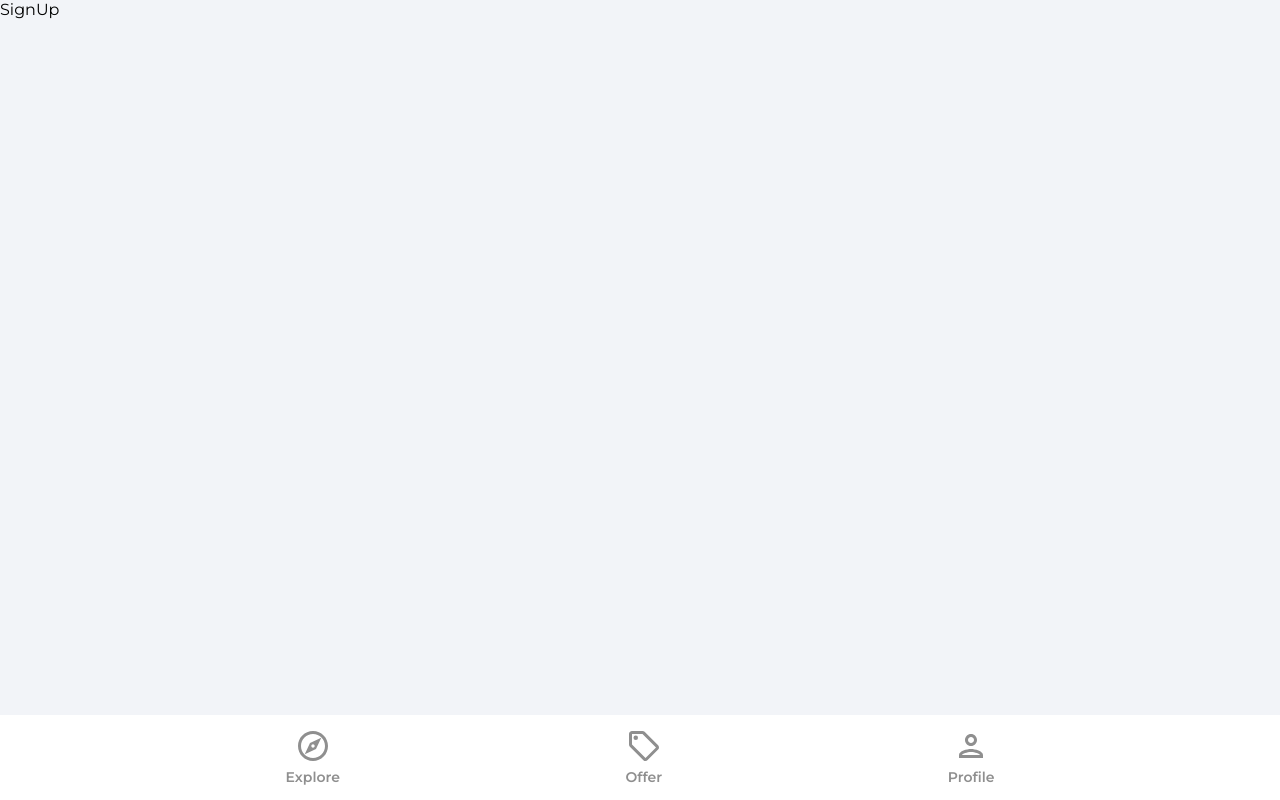
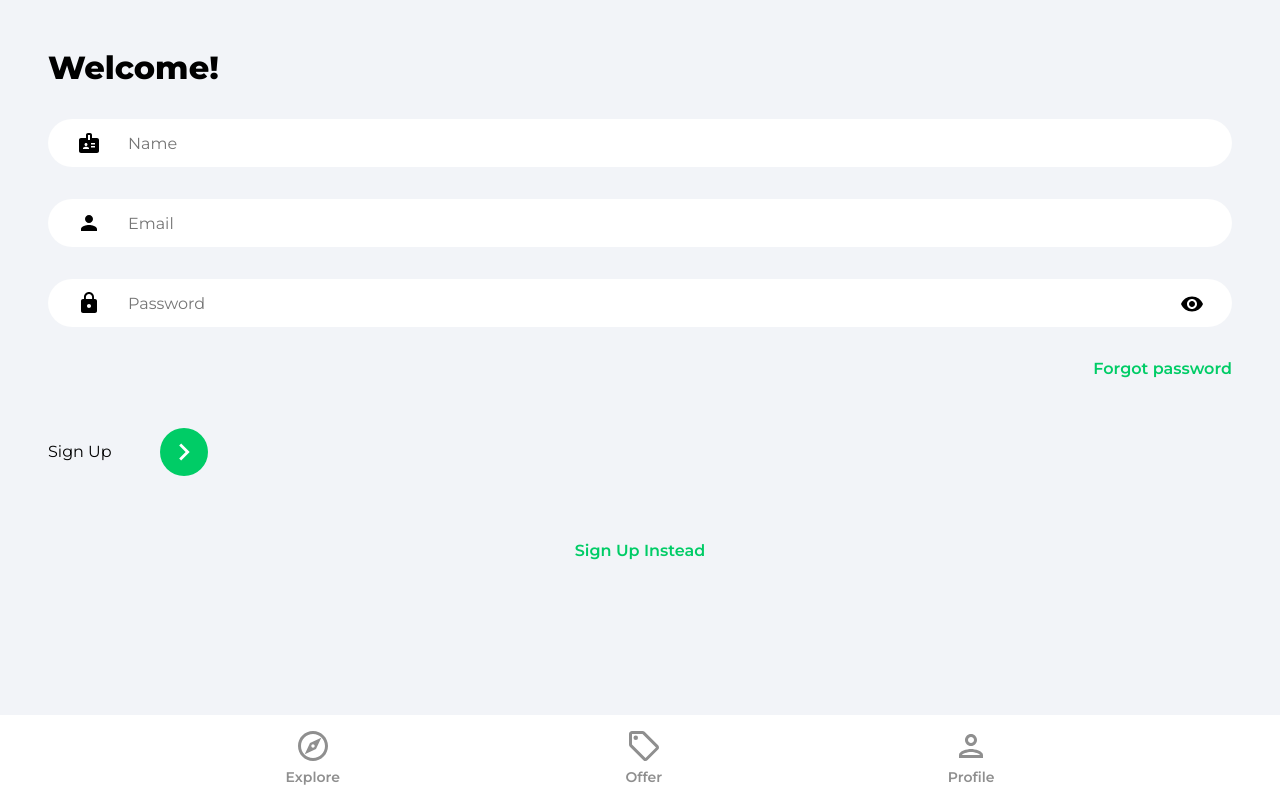
Before and after one commit to shurikation/house-market, a React (Create React App) app: page /sign-up in a window 1280 px wide. Built offline with nearby package versions, Linux system fonts and the light colour scheme.

Commit message:
#14.1 - Sign In & Sign Up Forms

```diff
--- a/src/pages/SignIn.jsx
+++ b/src/pages/SignIn.jsx
@@ -1,6 +1,64 @@
+import { useState } from 'react';
+import { Link, useNavigate } from 'react-router-dom'
+import { ReactComponent as ArrowRightIcon } from '../assets/svg/keyboardArrowRightIcon.svg'
+import visibilityIcon from '../assets/svg/visibilityIcon.svg'
+
 function SignIn() {
+  const [showPassword, setShowPassword] = useState(false)
+  const [formData, setFormData] = useState({
+    email: '',
+    password: '',
+  })
+  const { email, password } = formData
+
+  const navigate = useNavigate();
+
+  const onChange = (e) => {
+    setFormData((prevState) => ({
+      ...prevState,
+      [e.target.id]: e.target.value
+    }))
+  }
+
   return (
-    <div>SignIn</div>
+    <>
+      <div className="pageContainer">
+        <header>
+          <p className="pageHeader">
+            Welcome!
+          </p>
+        </header>
+        <form action="">
+          <input type="email" className='emailInput' placeholder='Email' id="email" value={email}
+            onChange={onChange} />
+
+          <div className="passwordInputDiv">
+            <input type={showPassword ? 'text' : 'password'}
+              className='passwordInput' placeholder='Password'
+              id="password"
+              value={password}
+              onChange={onChange}
+            />
+            <img src={visibilityIcon} alt="show pass" className="showPassword"
+              onClick={() => setShowPassword(prevState => !prevState)} />
+          </div>
+          <Link to='/forgot-password' className='forgotPasswordLink'>Forgot password
+          </Link>
+          <div className="signInBar">
+            <p className="sighInText">
+              Sign In
+            </p>
+            <button className="signInButton">
+              <ArrowRightIcon fill='#ffffff' width='34px' height='34px' />
+            </button>
+          </div>
+        </form>
+
+        <Link to='/sign-up' className='registerLink'>
+          Sign Up Instead
+        </Link>
+      </div>
+    </>
   )
 }
 
--- a/src/pages/SignUp.jsx
+++ b/src/pages/SignUp.jsx
@@ -1,6 +1,72 @@
+import { useState } from 'react';
+import { Link, useNavigate } from 'react-router-dom'
+import { ReactComponent as ArrowRightIcon } from '../assets/svg/keyboardArrowRightIcon.svg'
+import visibilityIcon from '../assets/svg/visibilityIcon.svg'
+// import {getAuth}
+
 function SignUp() {
+  const [showPassword, setShowPassword] = useState(false)
+  const [formData, setFormData] = useState({
+    name: '',
+    email: '',
+    password: '',
+  })
+  const { name, email, password } = formData
+
+  const navigate = useNavigate();
+
+  const onChange = (e) => {
+    setFormData((prevState) => ({
+      ...prevState,
+      [e.target.id]: e.target.value
+    }))
+  }
+
   return (
-    <div>SignUp</div>
+    <>
+      <div className="pageContainer">
+        <header>
+          <p className="pageHeader">
+            Welcome!
+          </p>
+        </header>
+        <form action="">
+          <input type="text" className='nameInput'
+            placeholder='Name'
+            id="name"
+            value={name}
+            onChange={onChange} />
+
+          <input type="email" className='emailInput' placeholder='Email' id="email" value={email}
+            onChange={onChange} />
+
+          <div className="passwordInputDiv">
+            <input type={showPassword ? 'text' : 'password'}
+              className='passwordInput' placeholder='Password'
+              id="password"
+              value={password}
+              onChange={onChange}
+            />
+            <img src={visibilityIcon} alt="show pass" className="showPassword"
+              onClick={() => setShowPassword(prevState => !prevState)} />
+          </div>
+          <Link to='/forgot-password' className='forgotPasswordLink'>Forgot password
+          </Link>
+          <div className="signUpBar">
+            <p className="sighUpText">
+              Sign Up
+            </p>
+            <button className="signUpButton">
+              <ArrowRightIcon fill='#ffffff' width='34px' height='34px' />
+            </button>
+          </div>
+        </form>
+
+        <Link to='/sign-in' className='registerLink'>
+          Sign Up Instead
+        </Link>
+      </div>
+    </>
   )
 }
 
```
